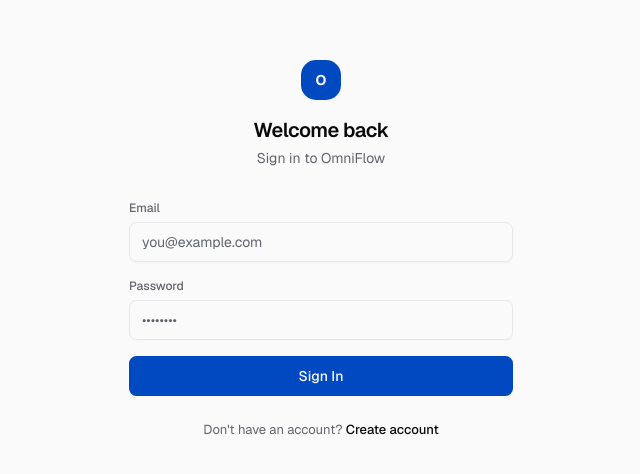
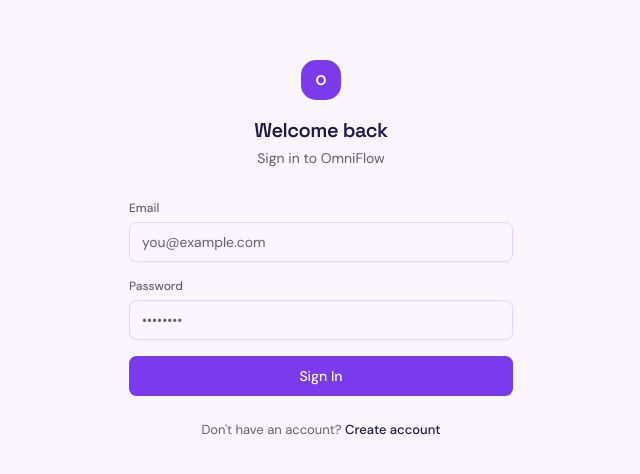
Before and after one commit to hichamovich7/omniflow-app, a Next.js app: page /login in a window 1280 px wide. Shown: the part 150-624 px from the top of the page, without its empty margins (319-959 px from the left). Built offline with nearby package versions, Linux system fonts and the light colour scheme.

Commit message:
MAJ DESIGN

```diff
--- a/app/globals.css
+++ b/app/globals.css
@@ -7,9 +7,9 @@
 @theme inline {
   --color-background: var(--background);
   --color-foreground: var(--foreground);
-  --font-sans: var(--font-geist-sans);
+  --font-sans: var(--font-dm-sans);
   --font-mono: var(--font-geist-mono);
-  --font-heading: var(--font-sans);
+  --font-heading: var(--font-space-grotesk);
   --color-sidebar-ring: var(--sidebar-ring);
   --color-sidebar-border: var(--sidebar-border);
   --color-sidebar-accent-foreground: var(--sidebar-accent-foreground);
@@ -23,6 +23,8 @@
   --color-chart-3: var(--chart-3);
   --color-chart-2: var(--chart-2);
   --color-chart-1: var(--chart-1);
+  --color-brand-accent: var(--brand-accent);
+  --color-brand-accent-foreground: var(--brand-accent-foreground);
   --color-ring: var(--ring);
   --color-input: var(--input);
   --color-border: var(--border);
@@ -55,76 +57,80 @@
 }
 
 :root {
-  --background: oklch(0.985 0 0);
-  --foreground: oklch(0.15 0.004 260);
+  --background: oklch(0.977 0.014 308);
+  --foreground: oklch(0.257 0.086 281);
   --card: oklch(1 0 0);
-  --card-foreground: oklch(0.15 0.004 260);
+  --card-foreground: oklch(0.257 0.086 281);
   --popover: oklch(1 0 0);
-  --popover-foreground: oklch(0.15 0.004 260);
-  --primary: oklch(0.45 0.2 260);
+  --popover-foreground: oklch(0.257 0.086 281);
+  --primary: oklch(0.541 0.247 293);
   --primary-foreground: oklch(0.99 0 0);
-  --secondary: oklch(0.97 0.003 260);
-  --secondary-foreground: oklch(0.35 0.01 260);
-  --muted: oklch(0.97 0.003 260);
-  --muted-foreground: oklch(0.50 0.01 260);
-  --accent: oklch(0.97 0.003 260);
-  --accent-foreground: oklch(0.15 0.004 260);
+  --secondary: oklch(0.97 0.003 293);
+  --secondary-foreground: oklch(0.35 0.01 293);
+  --muted: oklch(0.97 0.003 293);
+  --muted-foreground: oklch(0.50 0.01 293);
+  --accent: oklch(0.97 0.003 293);
+  --accent-foreground: oklch(0.257 0.086 281);
   --destructive: oklch(0.55 0.22 25);
   --success: oklch(0.55 0.17 155);
   --warning: oklch(0.70 0.15 75);
-  --border: oklch(0.93 0.003 260);
-  --input: oklch(0.93 0.003 260);
-  --ring: oklch(0.45 0.2 260);
-  --chart-1: oklch(0.45 0.2 260);
-  --chart-2: oklch(0.55 0.17 155);
+  --border: oklch(0.894 0.055 293);
+  --input: oklch(0.894 0.055 293);
+  --ring: oklch(0.541 0.247 293);
+  --chart-1: oklch(0.541 0.247 293);
+  --chart-2: oklch(0.609 0.111 222);
   --chart-3: oklch(0.70 0.15 75);
   --chart-4: oklch(0.60 0.15 310);
   --chart-5: oklch(0.55 0.22 25);
   --radius: 0.625rem;
+  --brand-accent: oklch(0.609 0.111 222);
+  --brand-accent-foreground: oklch(0.99 0 0);
   --sidebar: oklch(0.99 0 0);
-  --sidebar-foreground: oklch(0.15 0.004 260);
-  --sidebar-primary: oklch(0.45 0.2 260);
+  --sidebar-foreground: oklch(0.257 0.086 281);
+  --sidebar-primary: oklch(0.541 0.247 293);
   --sidebar-primary-foreground: oklch(0.99 0 0);
-  --sidebar-accent: oklch(0.96 0.006 260);
-  --sidebar-accent-foreground: oklch(0.15 0.004 260);
-  --sidebar-border: oklch(0.94 0.003 260);
-  --sidebar-ring: oklch(0.45 0.2 260);
+  --sidebar-accent: oklch(0.96 0.006 293);
+  --sidebar-accent-foreground: oklch(0.257 0.086 281);
+  --sidebar-border: oklch(0.94 0.003 293);
+  --sidebar-ring: oklch(0.541 0.247 293);
 }
 
 .dark {
-  --background: oklch(0.12 0.005 260);
+  --background: oklch(0.12 0.005 293);
   --foreground: oklch(0.93 0 0);
-  --card: oklch(0.16 0.005 260);
+  --card: oklch(0.16 0.005 293);
   --card-foreground: oklch(0.93 0 0);
-  --popover: oklch(0.16 0.005 260);
+  --popover: oklch(0.16 0.005 293);
   --popover-foreground: oklch(0.93 0 0);
-  --primary: oklch(0.65 0.2 260);
+  --primary: oklch(0.741 0.247 293);
   --primary-foreground: oklch(0.12 0 0);
-  --secondary: oklch(0.20 0.008 260);
+  --secondary: oklch(0.20 0.008 293);
   --secondary-foreground: oklch(0.93 0 0);
-  --muted: oklch(0.20 0.008 260);
-  --muted-foreground: oklch(0.60 0.01 260);
-  --accent: oklch(0.20 0.008 260);
+  --muted: oklch(0.20 0.008 293);
+  --muted-foreground: oklch(0.60 0.01 293);
+  --accent: oklch(0.20 0.008 293);
   --accent-foreground: oklch(0.93 0 0);
   --destructive: oklch(0.65 0.20 22);
   --success: oklch(0.65 0.17 155);
   --warning: oklch(0.75 0.15 75);
-  --border: oklch(0.22 0.008 260);
-  --input: oklch(0.22 0.008 260);
-  --ring: oklch(0.65 0.2 260);
-  --chart-1: oklch(0.65 0.2 260);
-  --chart-2: oklch(0.65 0.17 155);
+  --border: oklch(0.22 0.008 293);
+  --input: oklch(0.22 0.008 293);
+  --ring: oklch(0.741 0.247 293);
+  --chart-1: oklch(0.741 0.247 293);
+  --chart-2: oklch(0.709 0.111 222);
   --chart-3: oklch(0.75 0.15 75);
   --chart-4: oklch(0.70 0.15 310);
   --chart-5: oklch(0.65 0.20 22);
-  --sidebar: oklch(0.14 0.005 260);
+  --brand-accent: oklch(0.709 0.111 222);
+  --brand-accent-foreground: oklch(0.12 0 0);
+  --sidebar: oklch(0.14 0.005 293);
   --sidebar-foreground: oklch(0.93 0 0);
-  --sidebar-primary: oklch(0.65 0.2 260);
+  --sidebar-primary: oklch(0.741 0.247 293);
   --sidebar-primary-foreground: oklch(0.93 0 0);
-  --sidebar-accent: oklch(0.20 0.008 260);
+  --sidebar-accent: oklch(0.20 0.008 293);
   --sidebar-accent-foreground: oklch(0.93 0 0);
-  --sidebar-border: oklch(0.22 0.008 260);
-  --sidebar-ring: oklch(0.65 0.2 260);
+  --sidebar-border: oklch(0.22 0.008 293);
+  --sidebar-ring: oklch(0.741 0.247 293);
 }
 
 @layer base {
@@ -140,4 +146,7 @@
   html {
     @apply font-sans;
   }
+  h1, h2, h3, h4, h5, h6 {
+    @apply font-heading;
+  }
 }
--- a/app/layout.tsx
+++ b/app/layout.tsx
@@ -1,10 +1,15 @@
 import type { Metadata } from 'next';
-import { Geist, Geist_Mono } from 'next/font/google';
+import { Space_Grotesk, DM_Sans, Geist_Mono } from 'next/font/google';
 import { Toaster } from 'sonner';
 import './globals.css';
 
-const geistSans = Geist({
-  variable: '--font-geist-sans',
+const spaceGrotesk = Space_Grotesk({
+  variable: '--font-space-grotesk',
+  subsets: ['latin'],
+});
+
+const dmSans = DM_Sans({
+  variable: '--font-dm-sans',
   subsets: ['latin'],
 });
 
@@ -24,7 +29,7 @@
   children: React.ReactNode;
 }>) {
   return (
-    <html lang="en" className={`${geistSans.variable} ${geistMono.variable}`}>
+    <html lang="en" className={`${dmSans.variable} ${spaceGrotesk.variable} ${geistMono.variable}`}>
       <body className="min-h-screen bg-background font-sans antialiased">
         {children}
         <Toaster
--- a/components/layout/sidebar.tsx
+++ b/components/layout/sidebar.tsx
@@ -64,7 +64,7 @@
     <>
       <div className="flex h-14 shrink-0 items-center px-5">
         <Link href="/dashboard" className="flex items-center gap-2.5">
-          <div className="flex h-6 w-6 items-center justify-center rounded-md bg-primary">
+          <div className="flex h-6 w-6 items-center justify-center rounded-lg bg-linear-to-br from-primary to-brand-accent shadow-sm">
             <span className="text-[10px] font-bold text-primary-foreground">O</span>
           </div>
           <div className="flex flex-col">
--- a/components/pinterest/pin-form.tsx
+++ b/components/pinterest/pin-form.tsx
@@ -116,7 +116,7 @@
       </div>
 
       {analysisId && (
-        <div className="mb-5 flex items-center gap-2 rounded-lg bg-primary/5 px-3 py-2 text-xs font-medium text-primary">
+        <div className="mb-5 flex items-center gap-2 rounded-lg bg-brand-accent/5 px-3 py-2 text-xs font-medium text-brand-accent">
           <Sparkle className="h-3.5 w-3.5 shrink-0" />
           Using content analysis from Research
         </div>
--- a/components/research/research-form.tsx
+++ b/components/research/research-form.tsx
@@ -3,7 +3,7 @@
 import { useState } from 'react';
 import { useRouter } from 'next/navigation';
 import { toast } from 'sonner';
-import { Loader2, Search, Trash2, Sparkle } from 'lucide-react';
+import { Loader2, Search, Trash2, Sparkle, CircleAlert } from 'lucide-react';
 import { createResearchSchema } from '@/lib/validations/research';
 import { Button } from '@/components/ui/button';
 import { Input } from '@/components/ui/input';
@@ -261,8 +261,8 @@
           </div>
 
           {analysis ? (
-            <div className="space-y-3 rounded-lg border border-primary/20 bg-primary/5 p-4">
-              <div className="flex items-center gap-1.5 text-xs font-medium text-primary">
+            <div className="space-y-3 rounded-lg border border-brand-accent/20 bg-brand-accent/5 p-4">
+              <div className="flex items-center gap-1.5 text-xs font-medium text-brand-accent">
                 <Sparkle className="h-3.5 w-3.5" />
                 Content Analysis
               </div>
@@ -335,9 +335,15 @@
                 key={r.id}
                 className="group flex items-center gap-3 rounded-xl border border-border/60 bg-card px-4 py-3.5 transition-colors hover:border-border"
               >
-                <Badge variant={r.status === 'failed' ? 'destructive' : 'secondary'}>
-                  {SOURCE_TYPE_CONFIG[r.source_type].label}
-                </Badge>
+                <div className="flex shrink-0 items-center gap-1.5">
+                  <Badge variant="outline">{SOURCE_TYPE_CONFIG[r.source_type].label}</Badge>
+                  {r.status === 'failed' && (
+                    <Badge variant="destructive" className="gap-1">
+                      <CircleAlert className="h-3 w-3" />
+                      Failed
+                    </Badge>
+                  )}
+                </div>
                 <div className="min-w-0 flex-1">
                   <p className="truncate text-sm font-medium">{r.title ?? r.input}</p>
                   <div className="flex flex-wrap items-center gap-x-2 gap-y-0.5 mt-0.5 text-[11px] text-muted-foreground">
```
Also changed, not shown: 3 other files (tests, documents, lock files or other folders).
